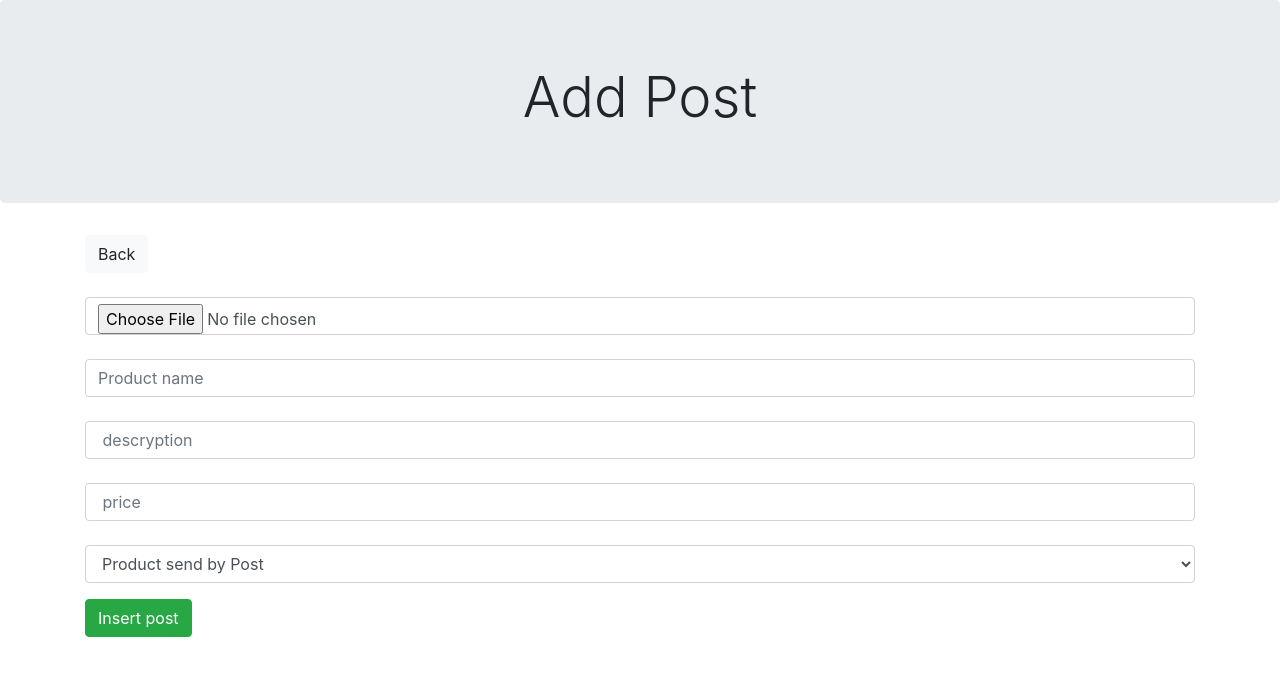
After one commit to Milanvr1988/Auction, a PHP site: page /insert.post.php in a window 1280 px wide. The commit adds this page. Shown: the top 676 px of the page. Run offline with PHP 8.4, Linux system fonts and the light colour scheme.

Commit message:
Insert post and select all post

```diff
--- /dev/null
+++ b/Class/Posts.php
@@ -0,0 +1,49 @@
+<?php
+
+class Posts
+{
+    public $PostStatus = null;
+
+    public function __construct($db)
+    {
+        $this->db = $db;
+    }
+
+    public function InsertPost($table)
+    {
+        $name = $_POST['insert_name'];
+        $description = $_POST['insert_description'];
+
+        $area_image = "pictures/".basename($_FILES['insert_picture']['name']);
+        $tmp = $_FILES['insert_picture']['tmp_name'];
+
+        $price = $_POST['insert_price'];
+        $delivery = $_POST['insert_delivery'];
+        $owner = $_SESSION['logUser']->id;
+        $time = date("Y-m-d");
+
+        move_uploaded_file($tmp, $area_image);
+
+        $sql = "INSERT INTO {$table} VALUES ( NULL, ?,?,?,?,?,?,? )";
+        $query = $this->db->prepare($sql);
+        $query->execute([$name, $description,$area_image, $price,$delivery,$owner,$time]);
+
+        if ($query) {
+            $this->PostStatus = true;
+        }
+    }
+
+    public function SelectAllPost($table)
+    {
+        $sql = "SELECT * FROM {$table}";
+        $query = $this->db->prepare($sql);
+        $query->execute();
+        $allPost = $query->fetchAll(PDO::FETCH_OBJ);
+        return $allPost;
+    }
+
+}
+
+
+
+?>
--- a/Class/Users.php
+++ b/Class/Users.php
@@ -66,6 +66,16 @@ class Users
             header('location:index.php');
         }
     }
+
+    public function getOwnerPost($id)
+    {
+        $sql = " SELECT * FROM users WHERE id = ? ";
+        $query = $this->db->prepare($sql);
+        $query->execute([$id]);
+
+        $postOwner = $query->fetch(PDO::FETCH_OBJ);
+        return $postOwner;
+    }
 }
 
 
--- /dev/null
+++ b/View/view.insert.post.php
@@ -0,0 +1,47 @@
+<!DOCTYPE html>
+<html lang="en">
+<head>
+    <meta charset="UTF-8">
+    <meta http-equiv="X-UA-Compatible" content="IE=edge">
+    <meta name="viewport" content="width=device-width, initial-scale=1.0">
+    <title>Add Post</title>
+    <link rel="stylesheet" href="https://cdn.jsdelivr.net/npm/bootstrap@4.6.0/dist/css/bootstrap.min.css" integrity="sha384-B0vP5xmATw1+K9KRQjQERJvTumQW0nPEzvF6L/Z6nronJ3oUOFUFpCjEUQouq2+l" crossorigin="anonymous">
+</head>
+<body>
+
+</body>
+</html>
+<div class="jumbotron">
+  <h1 class="display-4 text-center">Add Post</h1>
+</div>
+<div class="container">
+    <a href="index.php"> <button class="btn btn-light"> Back</button> </a><br><br>
+	<?php if ( $post->PostStatus ):?>
+			<div class="alert alert-primary" role="alert">
+				<h1 class="success"> Posts inserted! </h1>
+			</div>
+	<?php endif; ?>
+		<form action="insert.post.php" method="POST" enctype="multipart/form-data">
+            <div class="input-group">
+				<input type="file" name="insert_picture" class="form-control"  required>
+			</div><br>
+			<div class="input-group">
+				<input type="text" placeholder="Product name" name="insert_name" class="form-control"  required>
+			</div><br>
+			<div class="input-group">
+				<input type="text" placeholder=" descryption " name="insert_description" class="form-control" required>
+			</div><br>
+			<div class="input-group">
+				<input type="intiger" placeholder=" price " name="insert_price" class="form-control" required>
+			</div><br>
+            <div class="input-group form-group">
+                <select class="form-control" name="insert_delivery">
+                <option> Product send by Post </option>
+                <option> Product pick up personally </option>
+                </select>
+            </div>
+			<div class="input-group">
+				<button name="insertBtn" class="btn btn-success">Insert post</button>
+			</div><br>
+		</form>
+</div>
--- a/View/view.login.php
+++ b/View/view.login.php
@@ -15,7 +15,7 @@
 			</div><br>
 			<p class="login-register-text">Don't have an account? <a href="register.php">Register Here</a>.</p>
 		</form>
-		<?php if ( $logedUser->wrongLogPassword ):?>
+		<?php if ( $user->wrongLogPassword ):?>
 			<div class="alert alert-primary" role="alert">
 				<h1 class="success"> Wrong Email or Password. Try agane! </h1>
 			</div>
--- a/View/view.register.php
+++ b/View/view.register.php
@@ -23,17 +23,17 @@
 			</div><br>
 			<p class="login-register-text">Have an account? <a href="login.php">Login Here</a>.</p>
 		</form>
-		<?php if ( $registerUser->regAlert ):?>
+		<?php if ( $user->regAlert ):?>
 			<div class="alert alert-primary" role="alert">
 				<h1 class="success"> Success register </h1>
 			</div>
 		<?php endif; ?>
-		<?php if ( $registerUser->wrongEmail ):?>
+		<?php if ( $user->wrongEmail ):?>
 			<div class="alert alert-primary" role="alert">
 				<h1 class="success"> Email exist. Try agane. </h1>
 			</div>
 		<?php endif; ?>
-		<?php if ( $registerUser->confirmPassword ):?>
+		<?php if ( $user->confirmPassword ):?>
 			<div class="alert alert-primary" role="alert">
 				<h1 class="success"> Confirm passwort is wrong! </h1>
 			</div>
--- a/bootstrap.php
+++ b/bootstrap.php
@@ -5,10 +5,11 @@ $config = require "config.php";
 $configuration = $config['database'];
 require "Class/Connection.php";
 require "Class/Users.php";
+require "Class/Posts.php";
 
 $db = Connection::con($configuration);
-$registerUser = new Users($db);
-$logedUser = new Users($db);
+$user = new Users($db);
+$post = new Posts($db);
 
 
 ?>
--- a/index.php
+++ b/index.php
@@ -2,8 +2,7 @@
 require "bootstrap.php";
 
 
-
-
+$allPost = $post->SelectAllPost('posts');
 
 
 require "view/view.index.php";
--- /dev/null
+++ b/insert.post.php
@@ -0,0 +1,10 @@
+<?php
+require "bootstrap.php";
+
+if (isset($_POST['insertBtn'])) {
+    $post->InsertPost('posts');
+}
+
+
+require "View/view.insert.post.php";
+?>
--- a/login.php
+++ b/login.php
@@ -2,7 +2,7 @@
 require "bootstrap.php";
 
 if (isset($_POST['log_submit'])) {
-    echo $logedUser->LoginUser();
+    echo $user->LoginUser();
 }
 
 require "view/view.login.php";
--- a/register.php
+++ b/register.php
@@ -1,7 +1,7 @@
 <?php
 require "bootstrap.php";
 if (isset($_POST['reg_submit'])) {
-    echo $registerUser->RegisterUser();
+    echo $user->RegisterUser();
 }
 require "view/view.register.php";
 ?>
```
Also changed, not shown: Partials/header.php (+7 -1 lines), View/view.index.php (+20 -2 lines), pictures/back.png (added), pictures/bmw-serija-1.png (added), pictures/citroen-c4.jpeg (added), pictures/e0a70f72bdae9885bfc32d7cd19a26a1_M.jpg (added).
